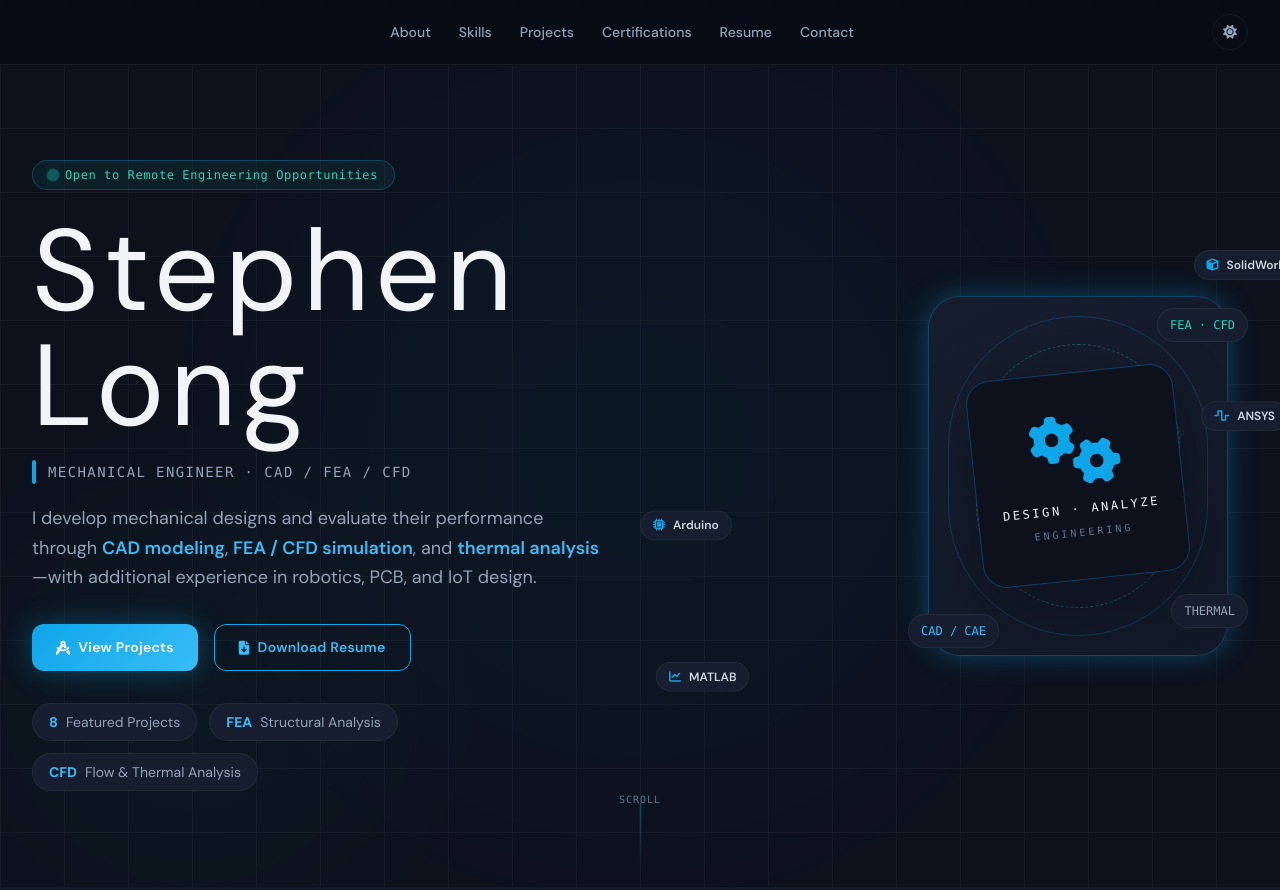
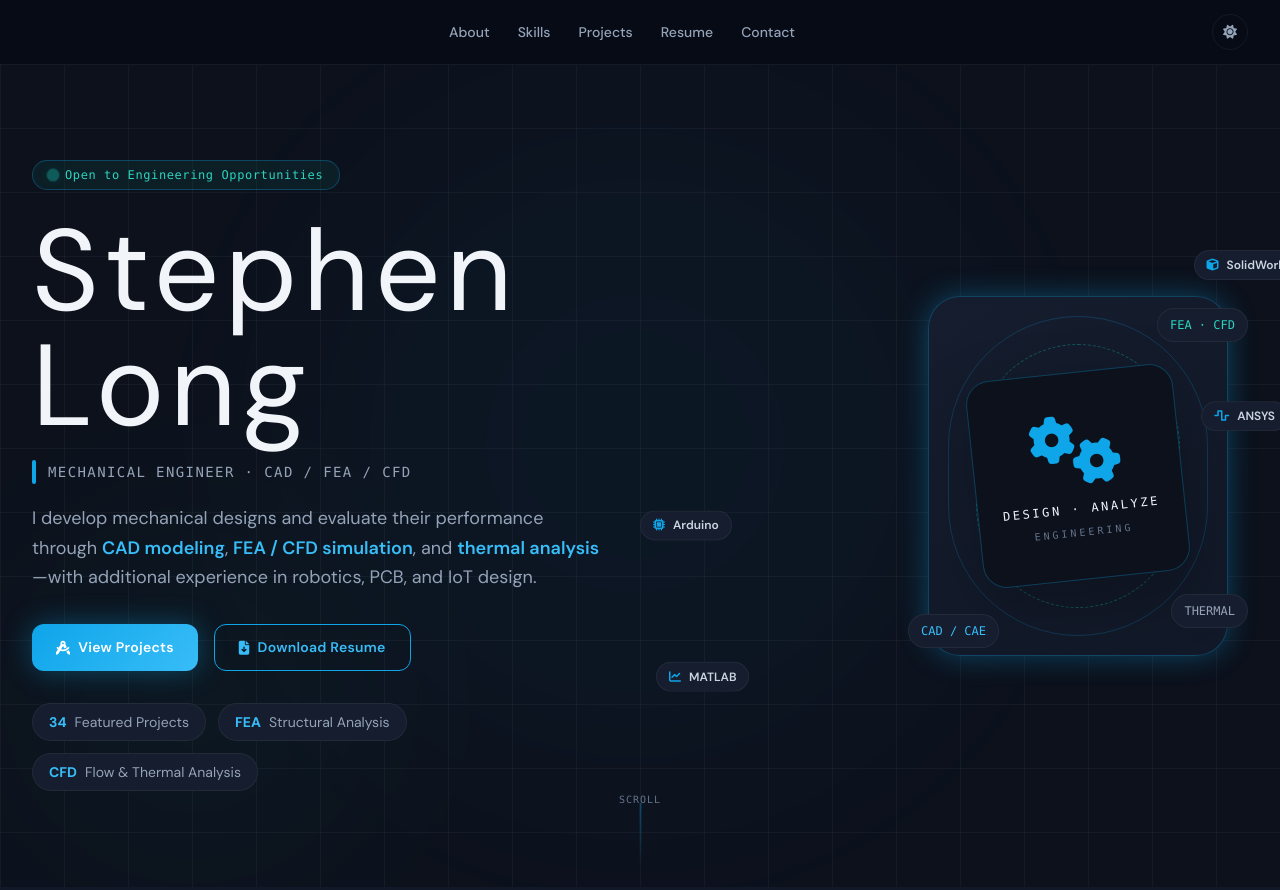
Before and after one commit to Stephenlong4/portfolio, a plain HTML site: page index.html in a window 1280 px wide. Shown: the top 890 px of the page. Drawn offline with nearby package versions, Linux system fonts and the light colour scheme.

Commit message:
sixth commit

```diff
--- a/index.html
+++ b/index.html
@@ -409,7 +409,7 @@
           <li><a href="#about" class="nav-link px-3 py-1.5 rounded-md text-sm font-medium transition-all" style="color:var(--text-secondary);">About</a></li>
           <li><a href="#skills" class="nav-link px-3 py-1.5 rounded-md text-sm font-medium transition-all" style="color:var(--text-secondary);">Skills</a></li>
           <li><a href="#projects" class="nav-link px-3 py-1.5 rounded-md text-sm font-medium transition-all" style="color:var(--text-secondary);">Projects</a></li>
-          <li><a href="#certs" class="nav-link px-3 py-1.5 rounded-md text-sm font-medium transition-all" style="color:var(--text-secondary);">Certifications</a></li>
+          <!-- <li><a href="#certs" class="nav-link px-3 py-1.5 rounded-md text-sm font-medium transition-all" style="color:var(--text-secondary);">Certifications</a></li> -->
           <li><a href="#resume" class="nav-link px-3 py-1.5 rounded-md text-sm font-medium transition-all" style="color:var(--text-secondary);">Resume</a></li>
           <li><a href="#contact" class="nav-link px-3 py-1.5 rounded-md text-sm font-medium transition-all" style="color:var(--text-secondary);">Contact</a></li>
         </ul>
@@ -428,7 +428,7 @@
         <a href="#about" class="nav-link block px-4 py-2.5 rounded-md text-sm font-medium transition-all" style="color:var(--text-secondary);">About</a>
         <a href="#skills" class="nav-link block px-4 py-2.5 rounded-md text-sm font-medium transition-all" style="color:var(--text-secondary);">Skills</a>
         <a href="#projects" class="nav-link block px-4 py-2.5 rounded-md text-sm font-medium transition-all" style="color:var(--text-secondary);">Projects</a>
-        <a href="#certs" class="nav-link block px-4 py-2.5 rounded-md text-sm font-medium transition-all" style="color:var(--text-secondary);">Certifications</a>
+        <!-- <a href="#certs" class="nav-link block px-4 py-2.5 rounded-md text-sm font-medium transition-all" style="color:var(--text-secondary);">Certifications</a> -->
         <a href="#resume" class="nav-link block px-4 py-2.5 rounded-md text-sm font-medium transition-all" style="color:var(--text-secondary);">Resume</a>
         <a href="#contact" class="nav-link block px-4 py-2.5 rounded-md text-sm font-medium transition-all" style="color:var(--text-secondary);">Contact</a>
       </div>
@@ -442,12 +442,12 @@
     <div class="relative max-w-7xl mx-auto px-4 sm:px-6 lg:px-8 w-full py-16 lg:py-24">
       <div class="grid grid-cols-1 lg:grid-cols-2 gap-12 lg:gap-20 items-center">
         <div class="order-2 lg:order-1">
-          <div class="inline-flex items-center gap-2 px-4 py-1.5 rounded-full border mb-6" style="border-color:var(--border-hover);background:var(--accent2-subtle);"><span class="pulse-dot"></span><span class="font-mono text-xs tracking-wider" style="color:var(--accent2-light);">Open to Remote Engineering Opportunities</span></div>
+          <div class="inline-flex items-center gap-2 px-4 py-1.5 rounded-full border mb-6" style="border-color:var(--border-hover);background:var(--accent2-subtle);"><span class="pulse-dot"></span><span class="font-mono text-xs tracking-wider" style="color:var(--accent2-light);">Open to Engineering Opportunities</span></div>
           <h1 class="font-display leading-none mb-4"><span class="block text-[clamp(3.5rem,9vw,7.5rem)] tracking-wider" style="color:var(--text-heading);">Stephen Long </span><span class="block text-[clamp(3.5rem,9vw,7.5rem)] tracking-wider" style="color:var(--accent);"></span></h1>
           <div class="flex items-center gap-3 mb-5"><div class="w-1 h-6 rounded-full flex-shrink-0" style="background:var(--accent);"></div><span class="font-mono text-sm tracking-widest uppercase" style="color:var(--text-secondary);">Mechanical Engineer · CAD / FEA / CFD</span></div>
           <p class="text-base sm:text-lg leading-relaxed mb-8 max-w-xl" style="color:var(--text-secondary);">I develop mechanical designs and evaluate their performance through <span class="font-semibold" style="color:var(--accent-light);">CAD modeling</span>, <span class="font-semibold" style="color:var(--accent-light);">FEA / CFD simulation</span>, and <span class="font-semibold" style="color:var(--accent-light);">thermal analysis</span>—with additional experience in robotics, PCB, and IoT design.</p>
           <div class="flex flex-wrap gap-4 mb-8"><a href="#projects" class="btn-primary"><i class="fas fa-compass-drafting" aria-hidden="true"></i> View Projects</a><a href="#resume" class="btn-outline"><i class="fas fa-file-arrow-down" aria-hidden="true"></i> Download Resume</a></div>
-          <div class="flex flex-wrap gap-3"><div class="flex items-center gap-2 px-4 py-2 rounded-full border text-sm" style="background:var(--bg-surface);border-color:var(--border-default);color:var(--text-secondary);"><span class="font-bold" style="color:var(--accent-light);">8</span> Featured Projects</div><div class="flex items-center gap-2 px-4 py-2 rounded-full border text-sm" style="background:var(--bg-surface);border-color:var(--border-default);color:var(--text-secondary);"><span class="font-bold" style="color:var(--accent-light);">FEA</span> Structural Analysis</div><div class="flex items-center gap-2 px-4 py-2 rounded-full border text-sm" style="background:var(--bg-surface);border-color:var(--border-default);color:var(--text-secondary);"><span class="font-bold" style="color:var(--accent-light);">CFD</span> Flow & Thermal Analysis</div></div>
+          <div class="flex flex-wrap gap-3"><div class="flex items-center gap-2 px-4 py-2 rounded-full border text-sm" style="background:var(--bg-surface);border-color:var(--border-default);color:var(--text-secondary);"><span class="font-bold" style="color:var(--accent-light);">34</span> Featured Projects</div><div class="flex items-center gap-2 px-4 py-2 rounded-full border text-sm" style="background:var(--bg-surface);border-color:var(--border-default);color:var(--text-secondary);"><span class="font-bold" style="color:var(--accent-light);">FEA</span> Structural Analysis</div><div class="flex items-center gap-2 px-4 py-2 rounded-full border text-sm" style="background:var(--bg-surface);border-color:var(--border-default);color:var(--text-secondary);"><span class="font-bold" style="color:var(--accent-light);">CFD</span> Flow & Thermal Analysis</div></div>
         </div>
         <div class="order-1 lg:order-2 flex justify-center lg:justify-end relative">
           <div class="hidden sm:block absolute inset-0 pointer-events-none">
@@ -741,7 +741,7 @@ Used Skills: SolidWorks, PCB design, electronic circuit design, ESP32, Arduino I
   <section id="counters" class="py-16 border-y" style="background:var(--bg-primary);border-color:var(--border-default);">
     <div class="max-w-7xl mx-auto px-4 sm:px-6 lg:px-8">
       <div class="grid grid-cols-2 lg:grid-cols-4 gap-0">
-        <div class="relative flex flex-col items-center py-10 px-4 text-center group"><i class="fas fa-folder-open text-2xl mb-3 opacity-40 group-hover:opacity-100" style="color:var(--accent);" aria-hidden="true"></i><span class="ctr font-display text-5xl lg:text-6xl tracking-wider leading-none" style="color:var(--accent-light);" data-target="8">0</span><span class="text-sm mt-2" style="color:var(--text-muted);">Featured Portfolio Projects</span></div>
+        <div class="relative flex flex-col items-center py-10 px-4 text-center group"><i class="fas fa-folder-open text-2xl mb-3 opacity-40 group-hover:opacity-100" style="color:var(--accent);" aria-hidden="true"></i><span class="ctr font-display text-5xl lg:text-6xl tracking-wider leading-none" style="color:var(--accent-light);" data-target="34">0</span><span class="text-sm mt-2" style="color:var(--text-muted);">Featured Projects</span></div>
         <div class="relative flex flex-col items-center py-10 px-4 text-center group"><i class="fas fa-certificate text-2xl mb-3 opacity-40 group-hover:opacity-100" style="color:var(--accent);" aria-hidden="true"></i><span class="ctr font-display text-5xl lg:text-6xl tracking-wider leading-none" style="color:var(--accent-light);" data-target="23">0</span><span class="text-sm mt-2" style="color:var(--text-muted);">Certificates Listed</span></div>
         <div class="relative flex flex-col items-center py-10 px-4 text-center group"><i class="fas fa-clock text-2xl mb-3 opacity-40 group-hover:opacity-100" style="color:var(--accent);" aria-hidden="true"></i><span class="ctr font-display text-5xl lg:text-6xl tracking-wider leading-none" style="color:var(--accent-light);" data-target="5">0</span><span class="text-sm mt-2" style="color:var(--text-muted);">Core CAD / CAE Tools</span></div>
         <div class="relative flex flex-col items-center py-10 px-4 text-center group"><i class="fas fa-wave-square text-2xl mb-3 opacity-40 group-hover:opacity-100" style="color:var(--accent);" aria-hidden="true"></i><span class="ctr font-display text-5xl lg:text-6xl tracking-wider leading-none" style="color:var(--accent-light);" data-target="2">0</span><span class="text-sm mt-2" style="color:var(--text-muted);">Additional Design Areas</span></div>
```
